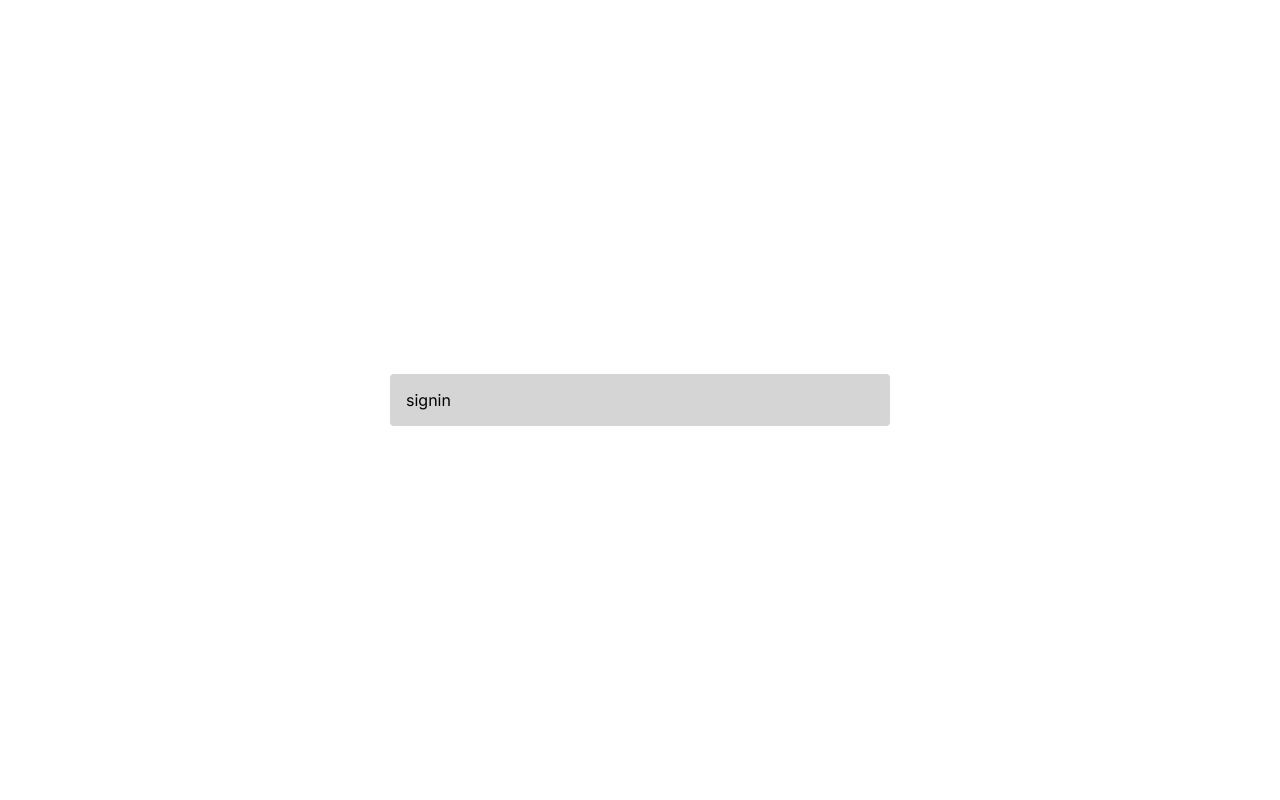
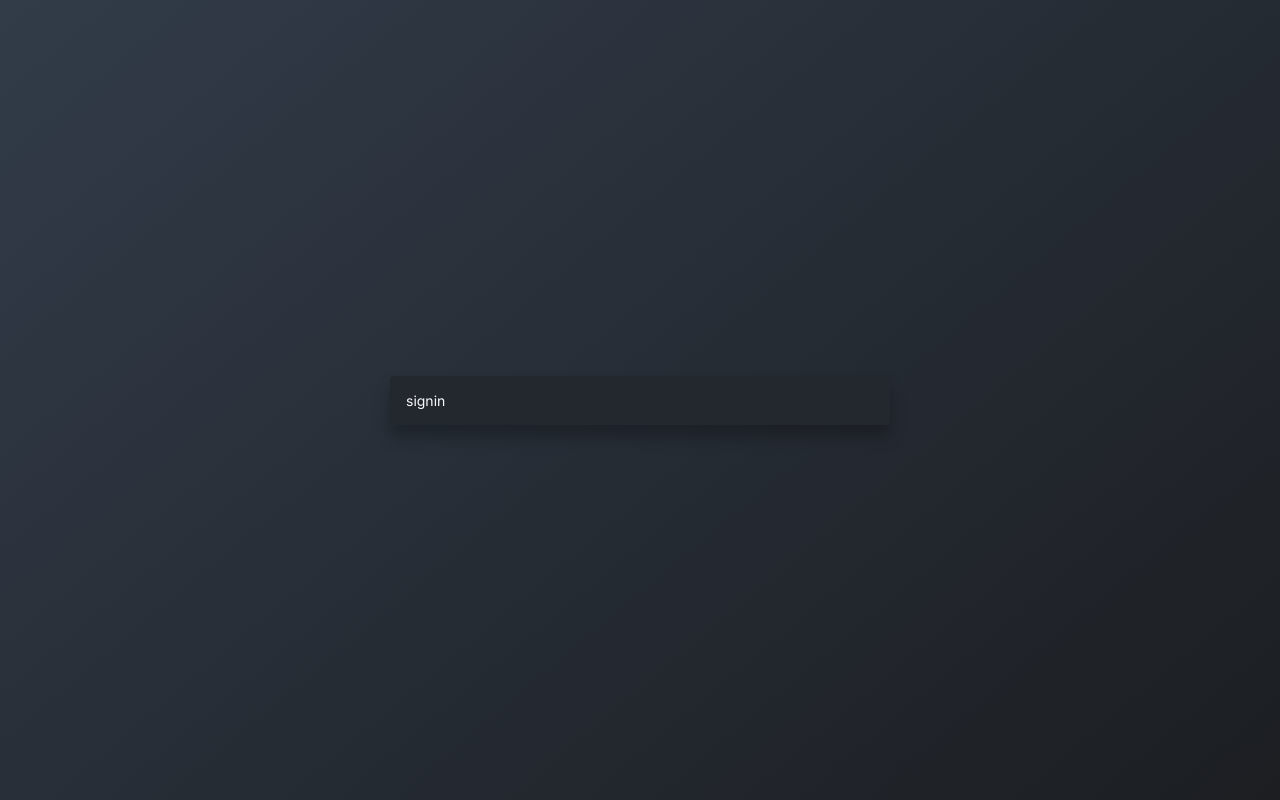
Before and after one commit to wajahatfaryadali/next-todo, a Next.js app: page /auth/sign-in in a window 1280 px wide. Built offline with nearby package versions, Linux system fonts and the light colour scheme.

Commit message:
changing theme to dark using global css

```diff
--- a/src/app/globals.css
+++ b/src/app/globals.css
@@ -2,6 +2,11 @@
   --font-mono: ui-monospace, Menlo, Monaco, "Cascadia Mono", "Segoe UI Mono",
     "Roboto Mono", "Oxygen Mono", "Ubuntu Monospace", "Source Code Pro",
     "Fira Mono", "Droid Sans Mono", "Courier New", monospace;
+
+    /* colors used for layout */
+  --darkBodyColor: #2a385c;
+  --darkBodyFontColor: #f9f9fb;
+
 }
 
 * {
@@ -16,10 +21,16 @@ body {
   height: 100vh;
   overflow-x: hidden;
 }
-/*
+
 body {
-
-} */
+  background-color: var(--darkBodyColor);
+  background-image: linear-gradient(320deg, hsl(215, 10%, 12%) 0% /* down */, hsl(215, 19%, 24%) /* up */ 100%);
+  color: var(--darkBodyFontColor);
+  font-size: 14px;
+  margin: 0;
+  min-height: 100vh;
+  font-family: var(--font-mono);
+}
 
 a {
   color: inherit;
--- a/src/components/muiComponents/BoxContainer/boxContainer.module.css
+++ b/src/components/muiComponents/BoxContainer/boxContainer.module.css
@@ -1,4 +1,5 @@
 .boxContainer {
-    background: rgb(213, 213, 213);
+    background: #23282f;
     border-radius: 4px;
+    box-shadow: 0 12px 16px #00000040;
 }
```
